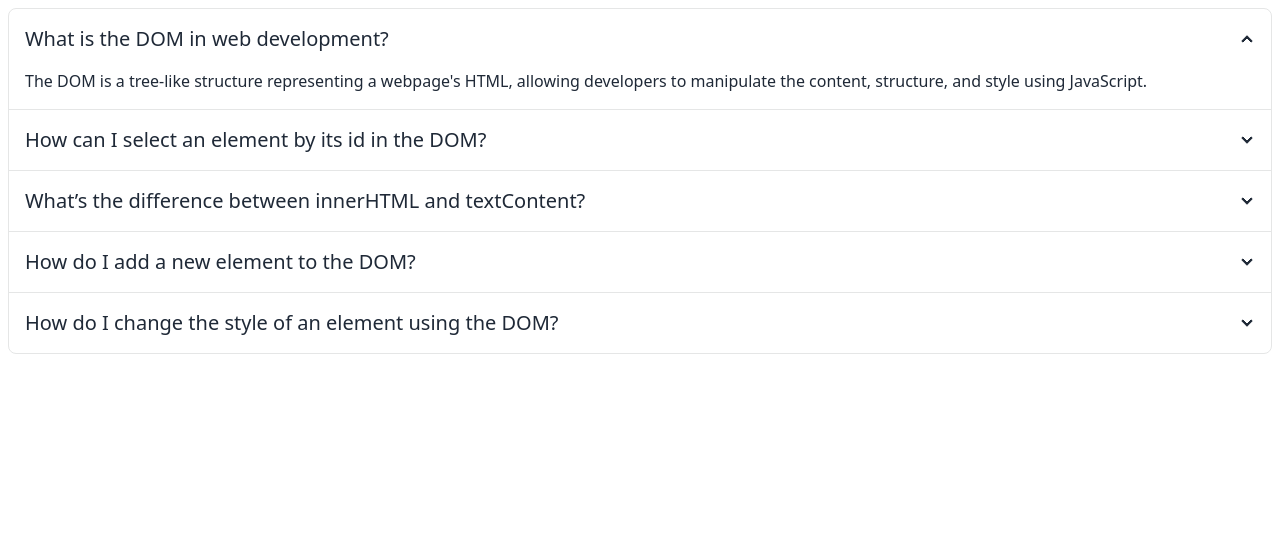
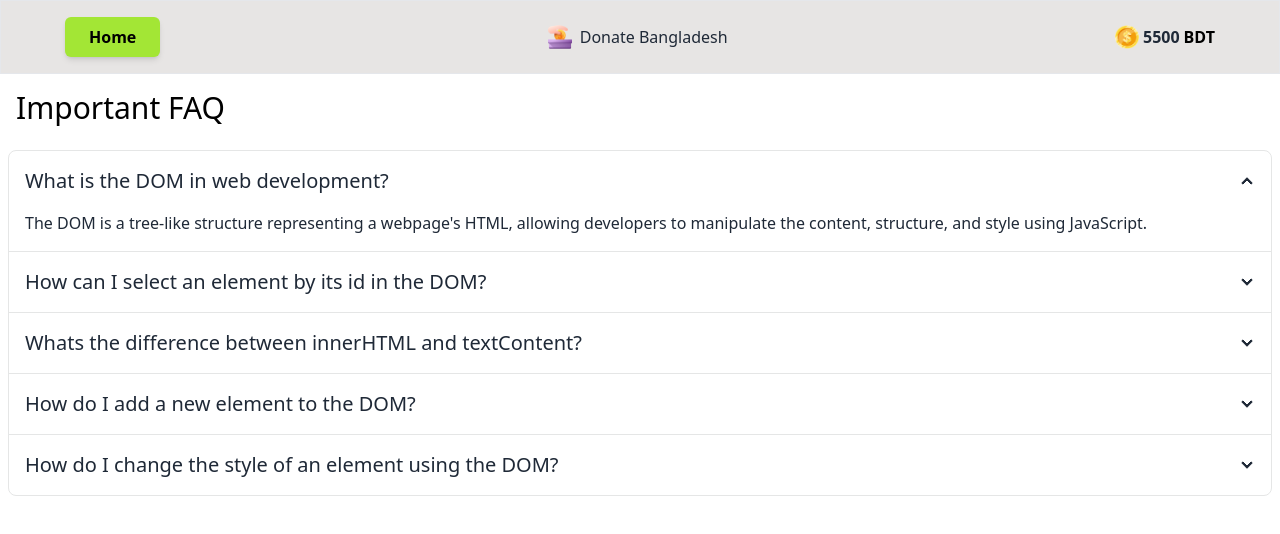
Before and after one commit to TRSiddique/asssignment5, a plain HTML site: page blog.html in a window 1280 px wide. Drawn offline with nearby package versions, Linux system fonts and the light colour scheme.

Commit message:
blog button fixed

```diff
--- a/blog.html
+++ b/blog.html
@@ -9,6 +9,32 @@
 <script src="https://cdn.tailwindcss.com"></script>
 </head>
 <body>
+        <!-- Navigation Section -->
+<nav class="bg-slate-100  sticky top-0 z-50">
+
+    <!-- Blog Button -->
+    <div class=" py-4 mt-0 flex justify-between items-center px-16  border border-solid bg-stone-200">
+    <div>
+      <button class="bg-lime-400 text-black font-bold py-2 px-6 rounded-md shadow-md hover:bg-lime-500 transition-all">
+       <a href="index.html">Home</a>
+      </button>
+    </div>
+
+    <!-- Donate Bangladesh -->
+    <div class="flex items-center space-x-2">
+      <!-- Icon for Donation -->
+      <img src="assets/logo.png" alt="Donate" class="w-6 h-6">
+      <span class="font-medium text-gray-800">Donate Bangladesh</span>
+    </div>
+
+    <!-- Amount Section -->
+    <div class="flex items-center space-x-1">
+      <!-- Coin Icon -->
+      <img src="assets/coin.png" alt="Coin" class="w-6 h-6">
+      <span id="main-balance" class="text-gray-800 font-semibold">5500 </span><span class="ml-1 font-bold text-black"> BDT</span>
+    </div>
+ </div>
+    <h1 class="text-3xl bg-white text-black p-4">Important FAQ</h1>
     <main class="bg-white h-lvh p-2 ">
         <div class="join join-vertical w-full">
             <div class="collapse collapse-arrow join-item border-base-300 border">
@@ -27,7 +53,7 @@
             </div>
             <div class="collapse collapse-arrow join-item border-base-300 border">
               <input type="radio" name="my-accordion-4" />
-              <div class="collapse-title text-xl font-medium">What’s the difference between innerHTML and textContent?</div>
+              <div class="collapse-title text-xl font-medium">Whats the difference between innerHTML and textContent?</div>
               <div class="collapse-content">
                 <p>innerHTML retrieves or sets HTML content inside an element, while textContent retrieves or sets plain text, ignoring HTML tags.</p>
               </div>
```
Also changed, not shown: js/Donate.js (+25 -22 lines), js/feature.js (+1 -27 lines).
